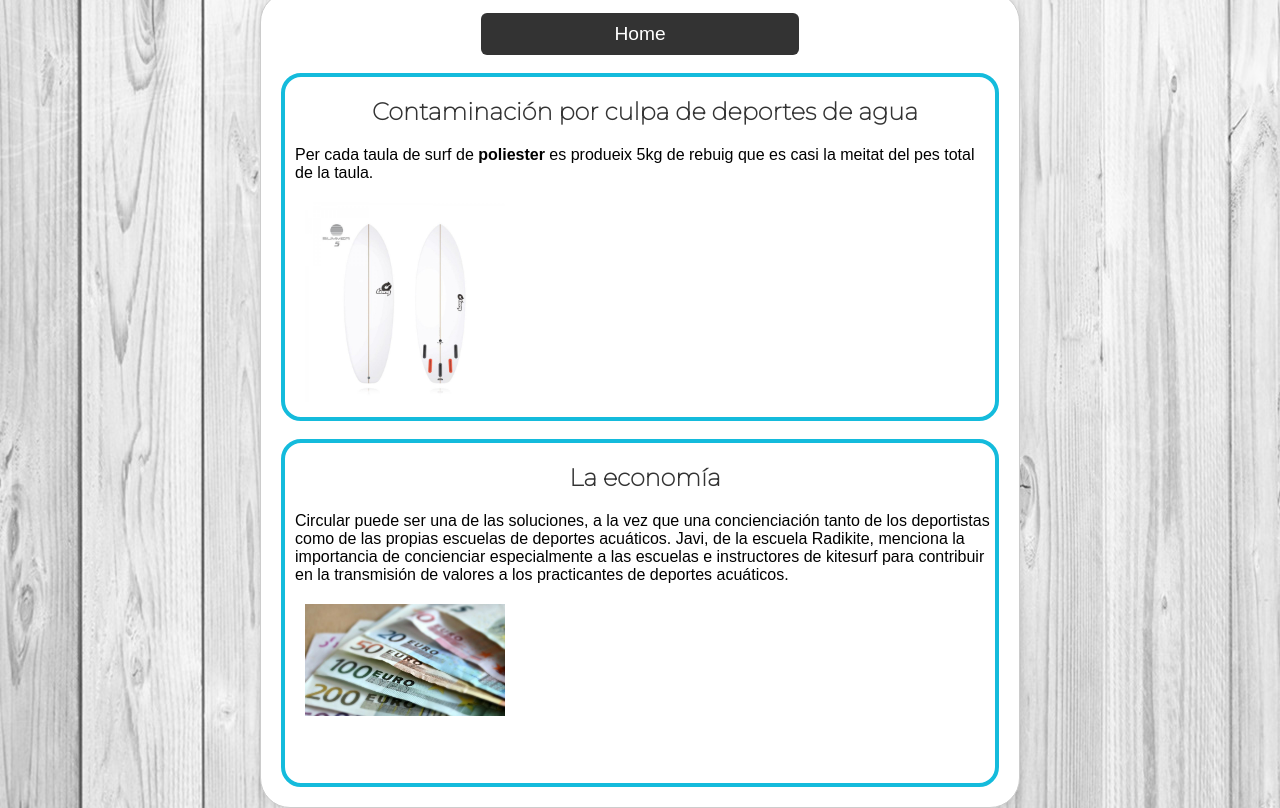
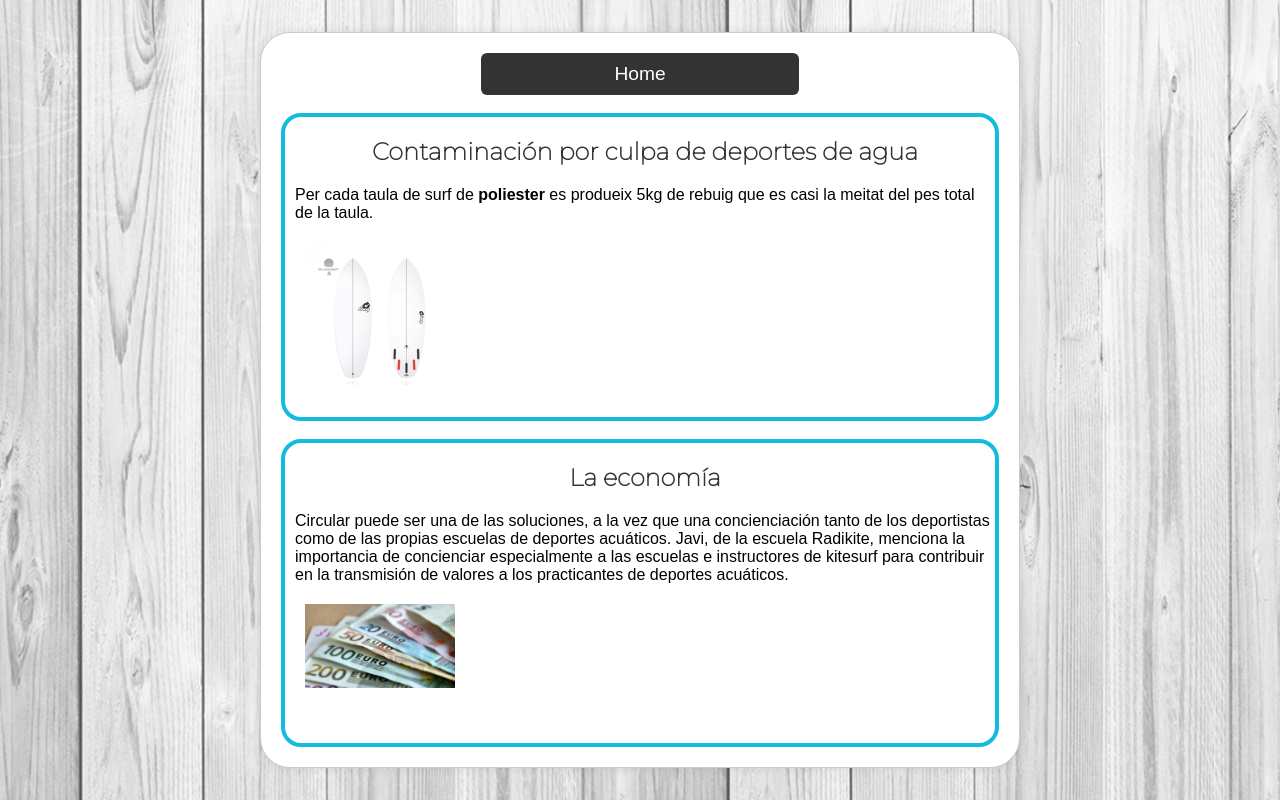
Before and after one commit to danmor23daw2/GP1-Agua, a plain HTML site: page info3.html in a window 1280 px wide. Drawn offline with Linux system fonts and the light colour scheme.

Commit message:
cambio css

```diff
--- a/css/styles.css
+++ b/css/styles.css
@@ -199,7 +199,7 @@ canvas {
 /*---------------Pagina INFO3------------------*/
 .artInfo3{
     width: 700px;
-    height: 340px;
+    height: 300px;
     border-radius: 20px;
     border: 4px solid #14bbdc;
     text-align: left;
@@ -208,7 +208,7 @@ canvas {
 }
 
 .artInfo3I{
-    width: 200px;
+    width: 150px;
     float: left;
     padding-top: 20px;
     padding-left: 10px;
```
